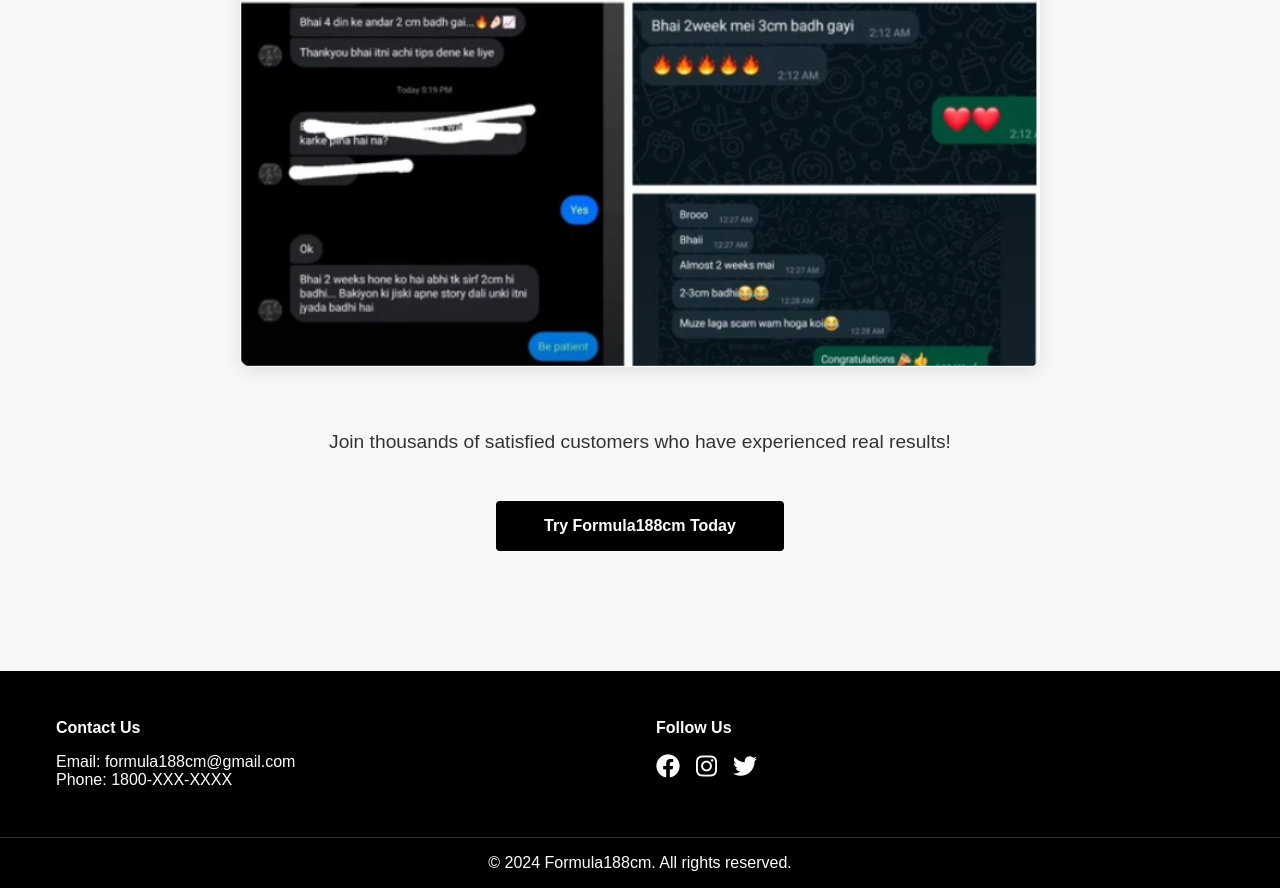
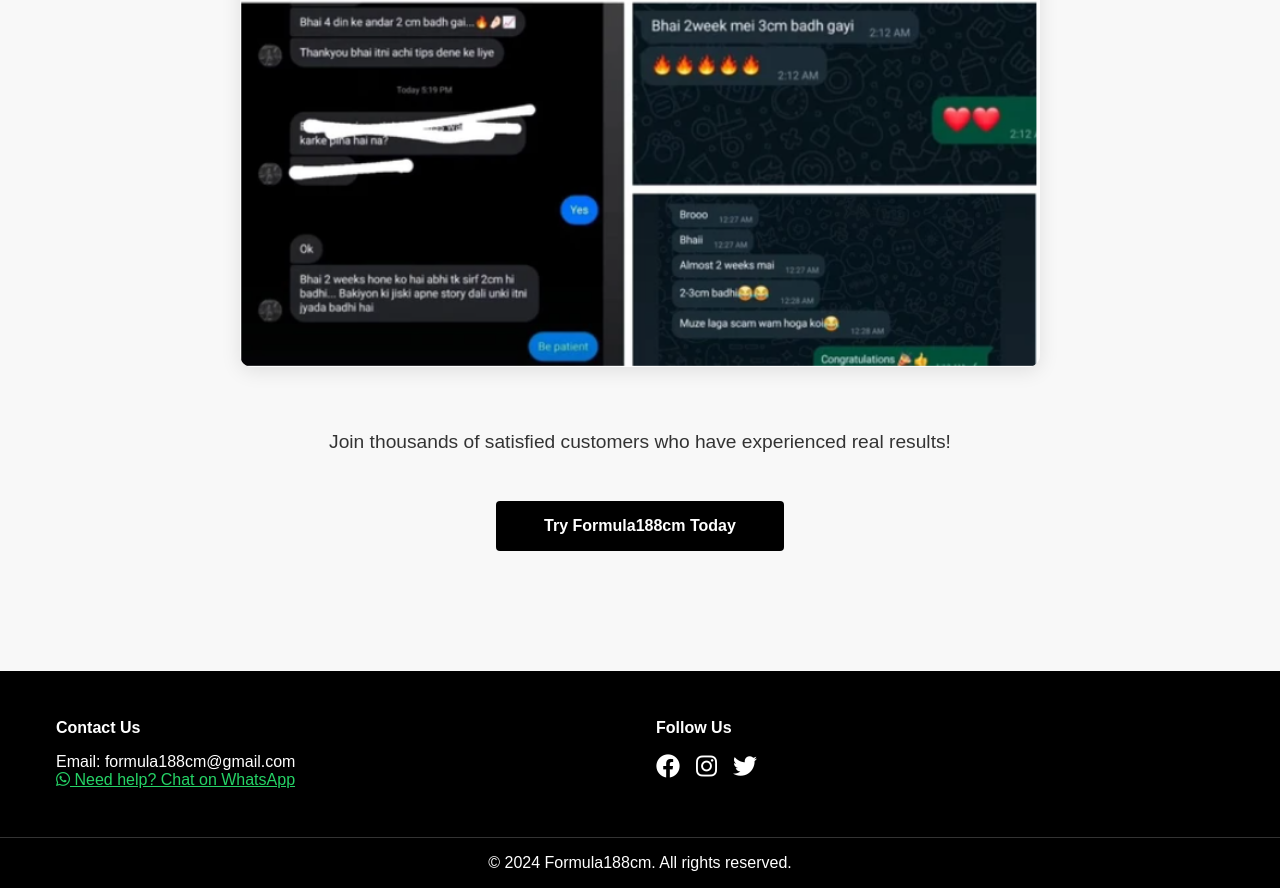
Before and after one commit to formula188cm/Formula188cmtablet, a plain HTML site: page index.html in a window 1280 px wide. Shown: the part 2237-3125 px from the top of the page. Drawn offline with nearby package versions, Linux system fonts and the light colour scheme.

Commit message:
Add files via upload

```diff
--- a/index.html
+++ b/index.html
@@ -150,7 +150,7 @@
             <div class="footer-section">
                 <h4>Contact Us</h4>
                 <p>Email: formula188cm@gmail.com</p>
-                <p>Phone: 1800-XXX-XXXX</p>
+                <a href="https://wa.me/918989252740" target="_blank" style="color:#25d366;"><i class="fab fa-whatsapp"></i> Need help? Chat on WhatsApp</a>
             </div>
             <div class="footer-section">
                 <h4>Follow Us</h4>
```
